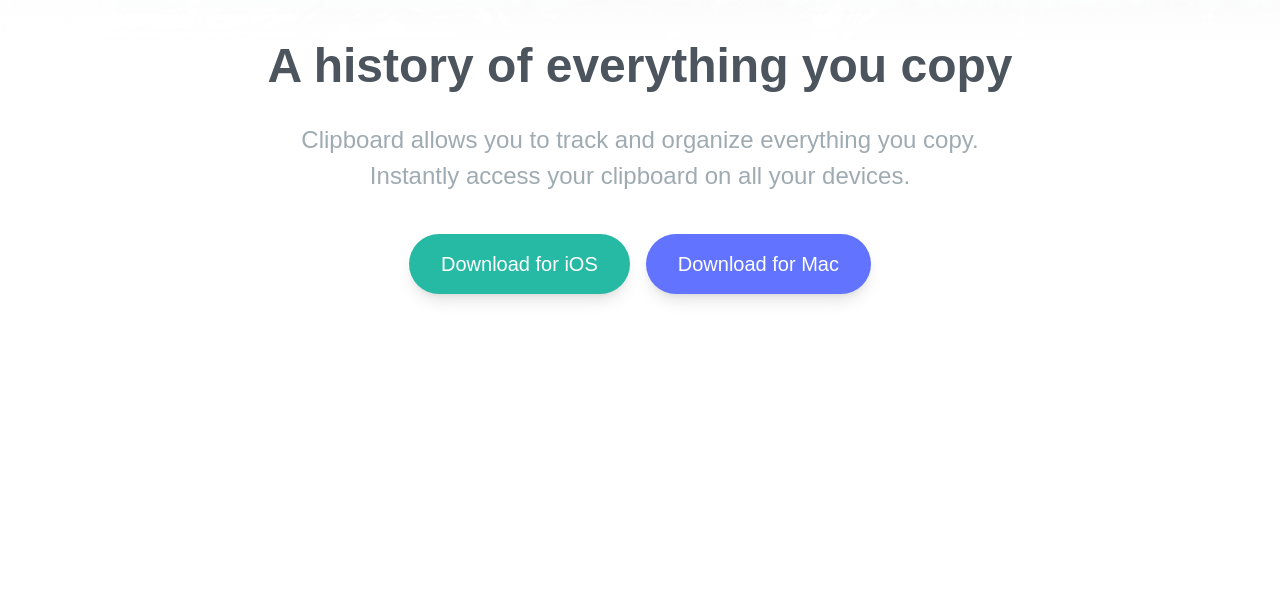
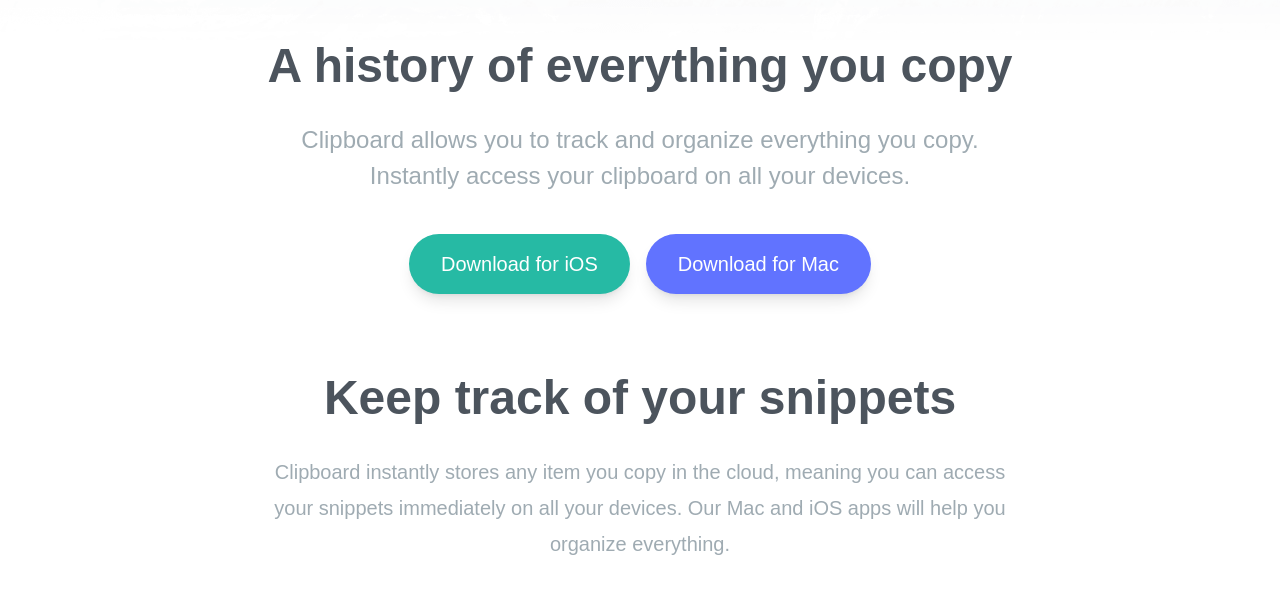
Before and after one commit to TomIrimescu/simple-tailwind-starter-clipboard, a website: page index.html in a window 1280 px wide. Shown: the part 275-868 px from the top of the page. Before the commit the page ends 800 px from the top, so only its background shows below. Drawn offline with Linux system fonts and the light colour scheme; a web font is replaced by a local one.

Commit message:
Add snippets section

```diff
--- a/index.html
+++ b/index.html
@@ -17,7 +17,7 @@
   <body>
     <!-- Hero Section -->
     <section id="hero">
-      <div class="section-container mb-40 pt-16">
+      <div class="section-container mb-20 pt-16">
         <img src="images/logo.svg" alt="" class="mx-auto my-16" />
 
         <h3>A history of everything you copy</h3>
@@ -44,5 +44,17 @@
         </div>
       </div>
     </section>
+
+    <!-- Snippets Section -->
+    <section id="snippets">
+      <div class="section-container my-20">
+        <h3>Keep track of your snippets</h3>
+        <p class="section-content mb-24 text-xl">
+          Clipboard instantly stores any item you copy in the cloud, meaning you
+          can access your snippets immediately on all your devices. Our Mac and
+          iOS apps will help you organize everything.
+        </p>
+      </div>
+    </section>
   </body>
 </html>
```
Also changed, not shown: css/style.css.
